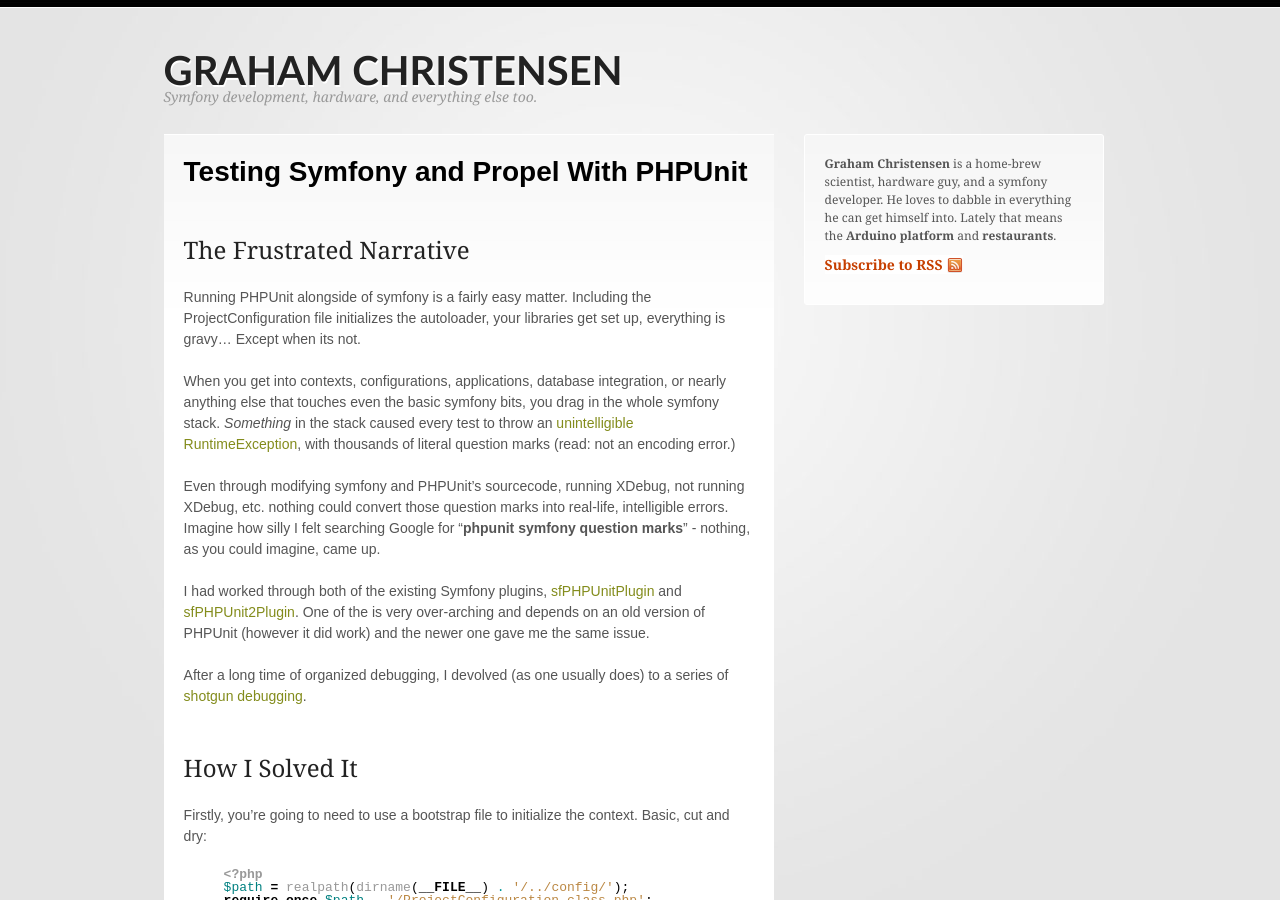
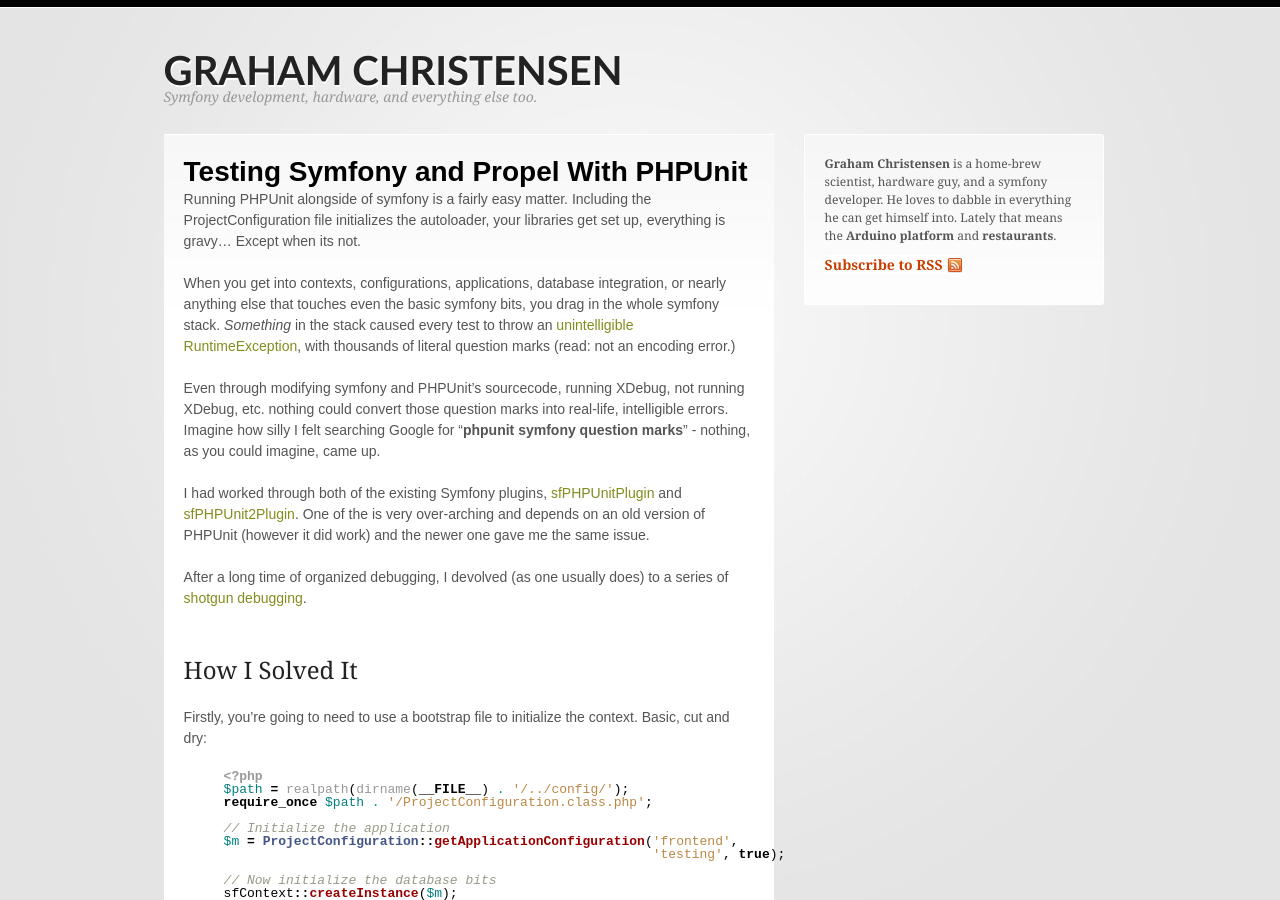
Before and after one commit to grahamc/grahamc.github.com, a Jekyll site: the page built from _posts/2010-11-30-testing-symfony-propel-phpunit.markdown, in a window 1280 px wide and 900 px high. Built offline with Jekyll 4.4.1, drawn with Linux system fonts in a browser that asks for light colours.

Commit message:
Removing the heading.

```diff
--- a/_posts/2010-11-30-testing-symfony-propel-phpunit.markdown
+++ b/_posts/2010-11-30-testing-symfony-propel-phpunit.markdown
@@ -3,7 +3,6 @@
 layout: post
 ---
 
-### The Frustrated Narrative
 Running PHPUnit alongside of symfony is a fairly easy matter. Including the
 ProjectConfiguration file initializes the autoloader, your libraries get
 set up, everything is gravy... Except when its not.
```
